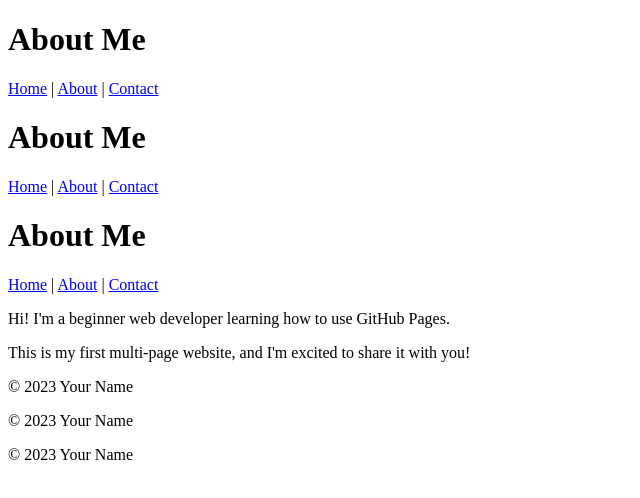
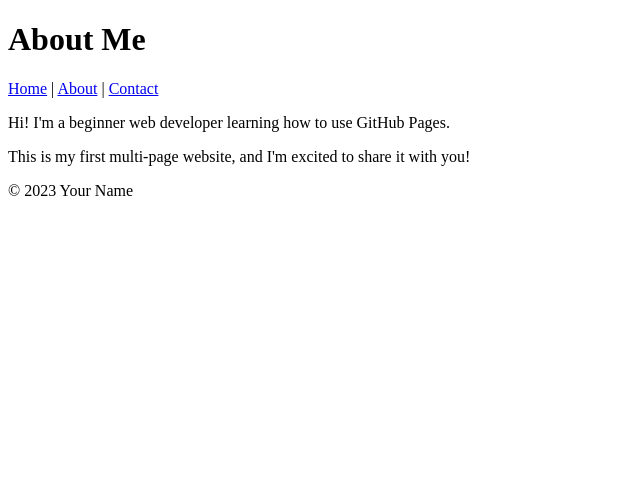
Before and after one commit to Ntemanaledi/My-first-GitHub-page, a plain HTML site: page about.html in a window 1280 px wide. Shown: the whole page, without its empty margins (0-640 px from the left). Drawn offline with Linux system fonts and the light colour scheme.

Commit message:
Refactor about.html to eliminate duplicate sections
Removed duplicate HTML structure and cleaned up the code.

```diff
--- a/about.html
+++ b/about.html
@@ -1,71 +1,3 @@
-<!DOCTYPE html>
-
-<html lang="en">
-
-<head>
-
-<meta charset="UTF-8">
-
-<meta name="viewport" content="width=device-width, initial-scale=1.0">
-
-<title>About Me</title>
-
-</head>
-
-<body>
-
-<header>
-
-<h1>About Me</h1>
-
-<nav>
-
-<a href="index.html">Home</a> |
-
-<a href="about.html">About</a> |
-
-<a href="contact.html">Contact</a>
-
-</nav>
-
-</header>
-
-
-<main>
-<!DOCTYPE html>
-
-<html lang="en">
-
-<head>
-
-<meta charset="UTF-8">
-
-<meta name="viewport" content="width=device-width, initial-scale=1.0">
-
-<title>About Me</title>
-
-</head>
-
-<body>
-
-<header>
-
-<h1>About Me</h1>
-
-<nav>
-
-<a href="index.html">Home</a> |
-
-<a href="about.html">About</a> |
-
-<a href="contact.html">Contact</a>
-
-</nav>
-
-</header>
-
-
-<main>
 <!DOCTYPE html>
 
 <html lang="en">
@@ -117,31 +49,3 @@
 </body>
 
 </html>
-
-
-</main>
-
-
-<footer>
-
-<p>&copy; 2023 Your Name</p>
-
-</footer>
-
-</body>
-
-</html>
-
-
-</main>
-
-
-<footer>
-
-<p>&copy; 2023 Your Name</p>
-
-</footer>
-
-</body>
-
-</html>
```
